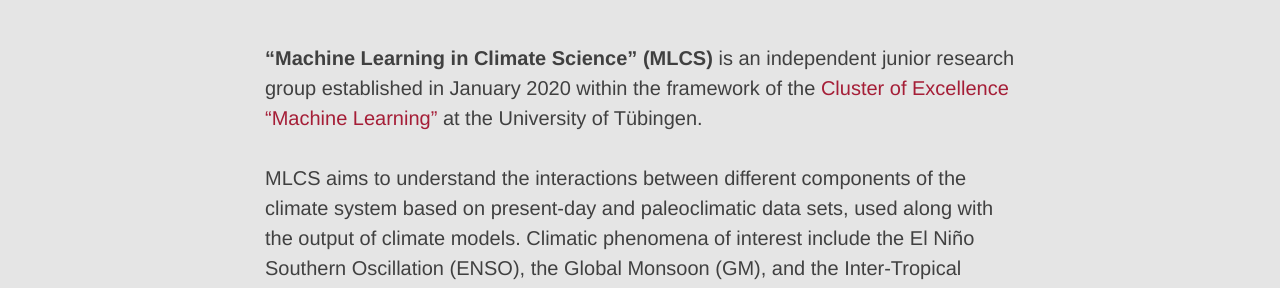
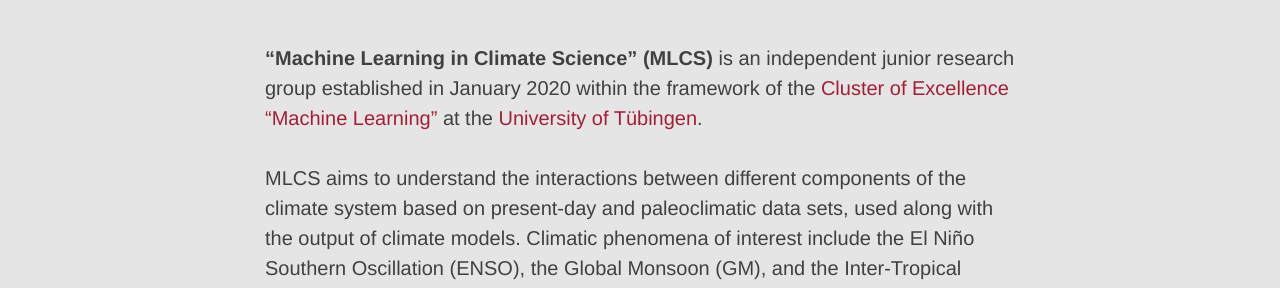
Before and after one commit to mlcs/mlcs.github.io, a Jekyll site: the page built from about-mlcs.md, in a window 1280 px wide and 900 px high, scrolled down 797 px. Shown: the part 153-441 px from the top of the window. Built offline with Jekyll 4.4.1, drawn with Linux system fonts in a browser that asks for light colours; nearby versions of some CDN libraries; some of the changed lines change nothing that is shown.

Commit message:
add hyperlink to UTü homepage

```diff
--- a/about-mlcs.md
+++ b/about-mlcs.md
@@ -10,8 +10,8 @@
 **"Machine Learning in Climate Science" (MLCS)** is an independent
 junior research group established in January 2020 within the framework
 of the [Cluster of Excellence "Machine
-Learning"](https://www.ml-in-science.uni-tuebingen.de) at the University
-of Tübingen.
+Learning"](https://www.ml-in-science.uni-tuebingen.de) at the [University
+of Tübingen](https://uni-tuebingen.de/).
 
 MLCS aims to understand the interactions between different components of
 the climate system based on present-day and paleoclimatic data sets,
```
